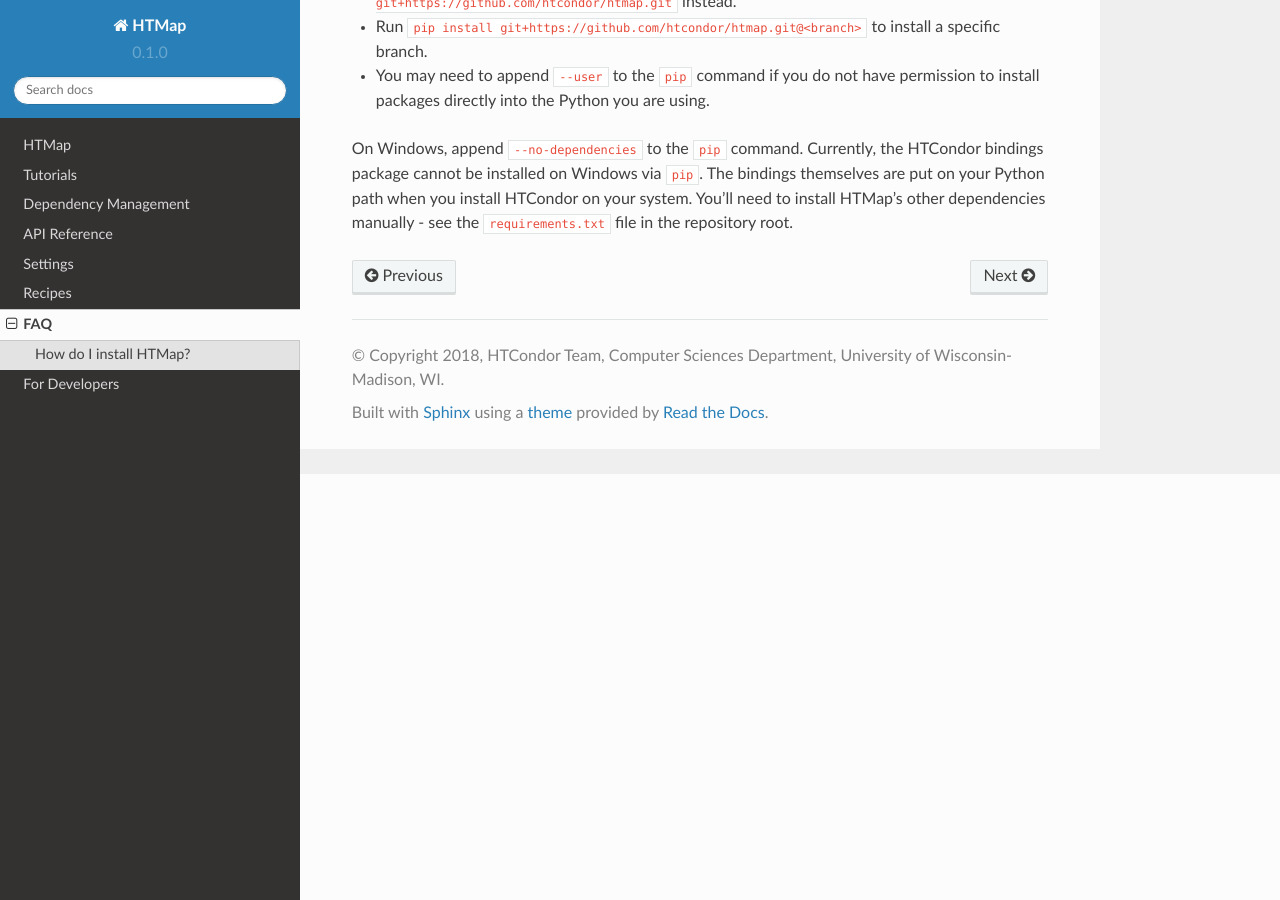
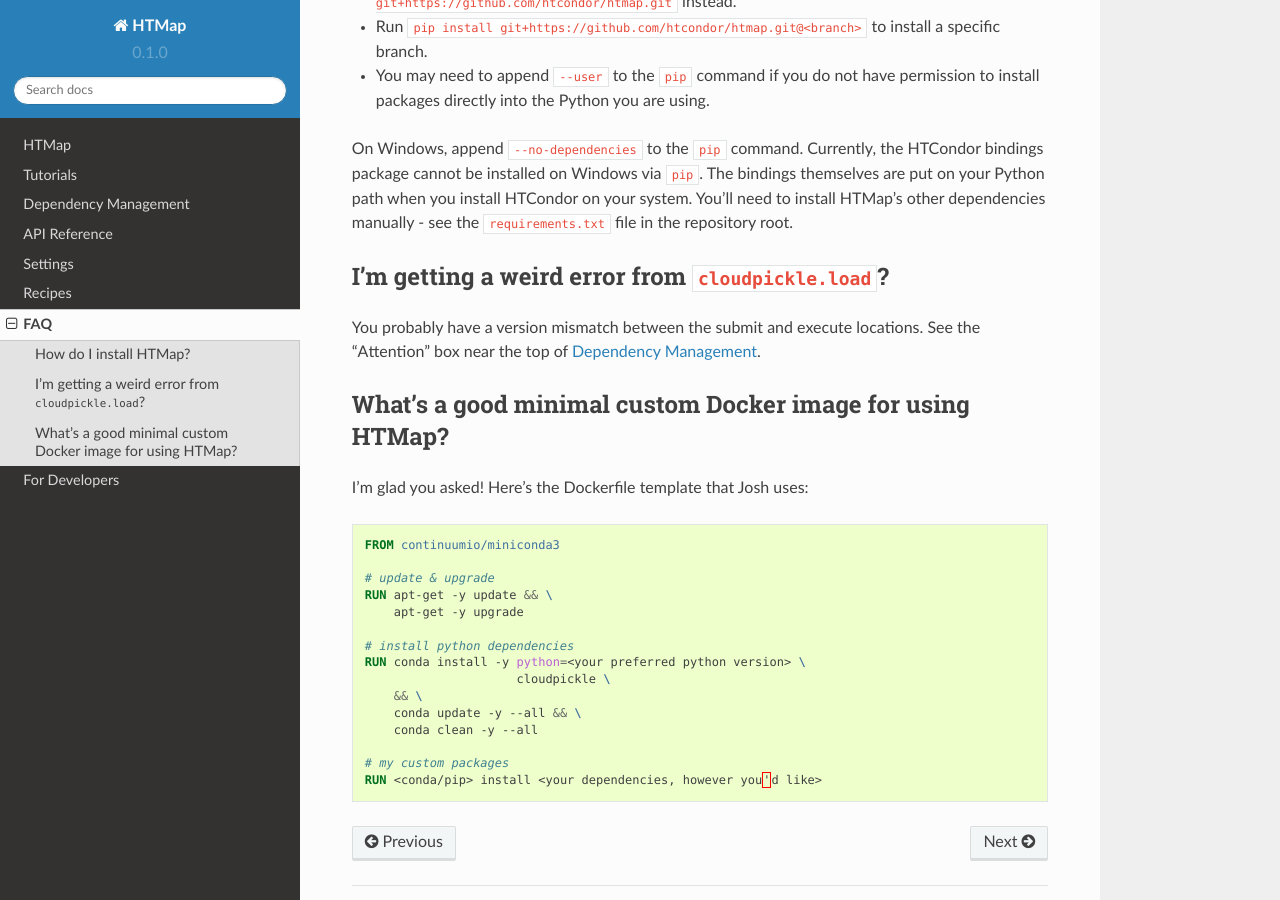
Before and after one commit to htcondor/htmap, a Sphinx documentation site: the page built from docs/source/faq.rst, in a window 1280 px wide and 900 px high, scrolled down 426 px. Built offline with Sphinx 7.4.7 and the Read the Docs theme 2.0.0, drawn with Linux system fonts in a browser that asks for light colours; the version number is read from the project's files by our own code.

Commit message:
add some dire warnings about cloudpickle version mismatches

```diff
--- a/docs/source/faq.rst
+++ b/docs/source/faq.rst
@@ -23,3 +23,34 @@ On Windows, append ``--no-dependencies`` to the ``pip`` command.
 Currently, the HTCondor bindings package cannot be installed on Windows via ``pip``.
 The bindings themselves are put on your Python path when you install HTCondor on your system.
 You'll need to install HTMap's other dependencies manually - see the ``requirements.txt`` file in the repository root.
+
+I'm getting a weird error from ``cloudpickle.load``?
+----------------------------------------------------
+
+You probably have a version mismatch between the submit and execute locations.
+See the "Attention" box near the top of :doc:`dependencies`.
+
+
+What's a good minimal custom Docker image for using HTMap?
+----------------------------------------------------------
+
+I'm glad you asked!
+Here's the Dockerfile template that Josh uses:
+
+.. code-block:: docker
+
+    FROM continuumio/miniconda3
+
+    # update & upgrade
+    RUN apt-get -y update && \
+        apt-get -y upgrade
+
+    # install python dependencies
+    RUN conda install -y python=<your preferred python version> \
+                         cloudpickle \
+        && \
+        conda update -y --all && \
+        conda clean -y --all
+
+    # my custom packages
+    RUN <conda/pip> install <your dependencies, however you'd like>
```
Also changed, not shown: docs/source/dependencies.rst (+5 -3 lines).
